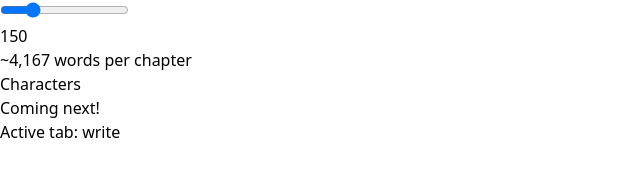
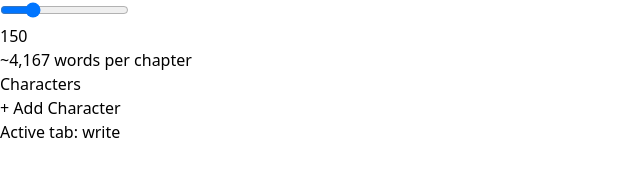
Before and after one commit to Mayeni97/Inkwell, a React (Vite) app: page / in a window 1280 px wide. Both pictures are taken after a click on the button "Learn More". Shown: the part 336-506 px from the top of the page, without its empty margins (0-640 px from the left). Built offline with nearby package versions, Linux system fonts and the light colour scheme.

Commit message:
feat: Sidebar: added character adding/removing

```diff
--- a/src/components/Sidebar.jsx
+++ b/src/components/Sidebar.jsx
@@ -3,6 +3,18 @@ import { useState } from "react"
 export default function Sidebar() {
   const [mode, setMode] = useState("auto")
   const [chapters, setChapters] = useState(12)
+  const [characters, setCharacters] = useState([])
+
+  function addCharacter() {
+    const name = prompt("Character name:")
+    if (!name) return
+    const role = prompt("Their role (Protagonist, Villain, Support):") || "Character"
+    setCharacters(prev => [...prev, { name, role }])
+  }
+
+  function removeCharacter(index) {
+    setCharacters(prev => prev.filter((_, i) => i !== index))
+  }
 
   return (
     <div className="w-72 bg-white border-r border-[#e0d5c5] h-full overflow-y-auto flex-shrink-0">
@@ -129,13 +141,37 @@ export default function Sidebar() {
       </div>
 
       {/* CHARACTERS */}
-      <div className="p-5 border-b border-[#e0d5c5]">
+      <div className="p-5">
         <div className="text-xs tracking-widest uppercase text-[#a07850] font-bold mb-3">
           Characters
         </div>
-        <div className="italic text-xs text-[#a07850] opacity-50">
-          Coming next!
+
+        <div className="flex flex-col gap-2 mb-3">
+          {characters.map((char, index) => (
+            <div
+              key={index}
+              className="flex items-center justify-between bg-[#f9f6f1] border border-[#e0d5c5] rounded-lg px-3 py-2"
+            >
+              <div>
+                <div className="text-sm font-bold text-[#2c1f14]">{char.name}</div>
+                <div className="text-xs text-[#a07850] italic">{char.role}</div>
+              </div>
+              <button
+                onClick={() => removeCharacter(index)}
+                className="text-[#a07850] hover:text-red-400 text-xs transition-colors"
+              >
+                ✕
+              </button>
+            </div>
+          ))}
         </div>
+
+        <button
+          onClick={addCharacter}
+          className="w-full border border-dashed border-[#c4a882] rounded-lg py-2 text-xs text-[#a07850] hover:border-[#7a4f2d] hover:text-[#7a4f2d] transition-colors"
+        >
+          + Add Character
+        </button>
       </div>
 
     </div>
```
